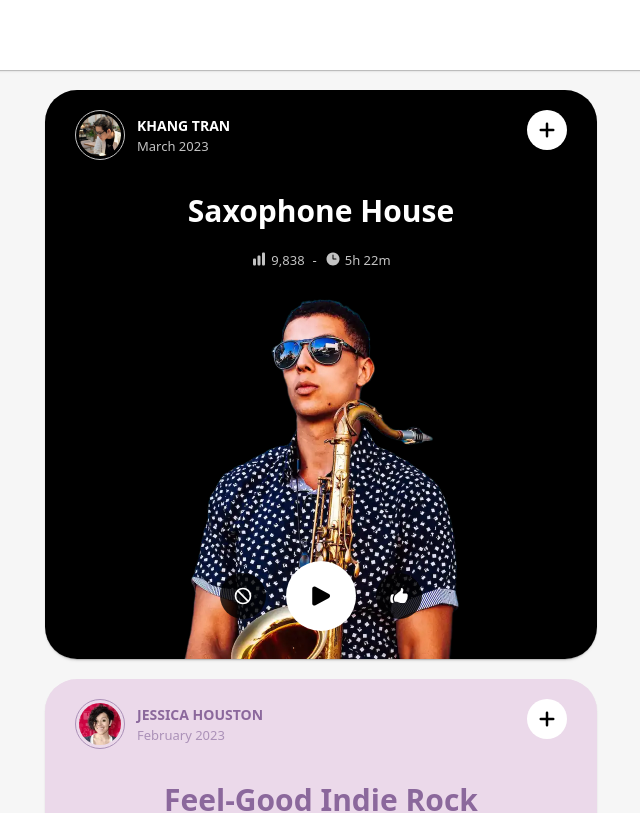
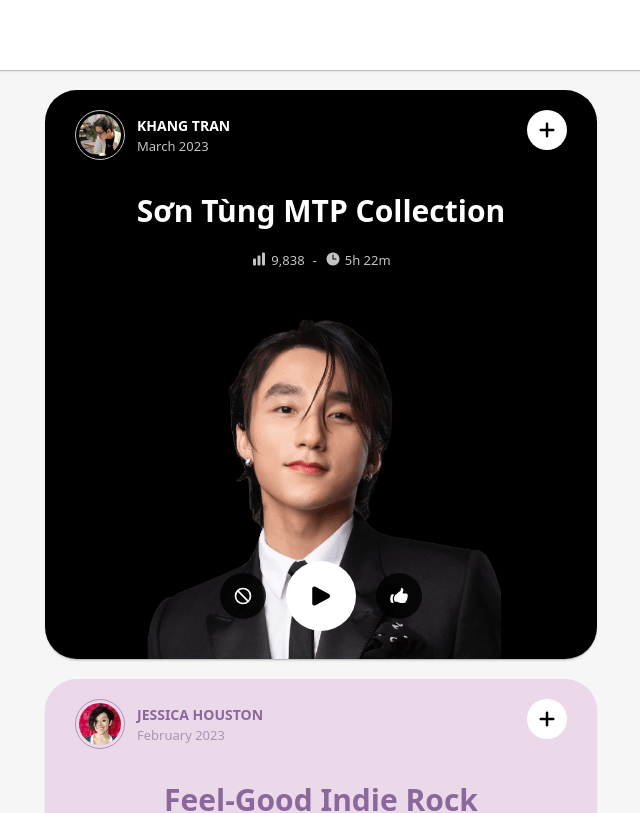
Before and after one commit to khangtrannn/angular-music-playlist, an Angular app: page / in a window 1280 px wide. Shown: the top 813 px of the page, without its empty margins (319-959 px from the left). Built offline with nearby package versions, Linux system fonts and the light colour scheme.

Commit message:
add son tung data

```diff
--- a/src/app/app.routes.ts
+++ b/src/app/app.routes.ts
@@ -4,5 +4,9 @@ export const routes: Routes = [
   {
     path: '',
     loadChildren: () => import('./features/playlists/playlists.routes'),
+  },
+  {
+    path: 'playlists/:id',
+    loadChildren: () => import('./features/playlist-details/playlist-details.routes'),
   }
 ];
--- a/src/app/data.ts
+++ b/src/app/data.ts
@@ -3,7 +3,8 @@ import { Playlist } from "./playlists.model";
 export const PLAYLISTS: Playlist[] = [
   {
     id: '1',
-    title: 'Saxophone House',
+    // title: 'Saxophone House',
+    title: 'Sơn Tùng MTP Collection',
     description:
       'Most popular Saxophone House playlist on Spotify since 2013 | Updated weekly | Good vibes only | Photo by Atikh Bana',
     user: {
@@ -18,10 +19,16 @@ export const PLAYLISTS: Playlist[] = [
     backgroundColor: 'black',
     textColor: 'white',
     secondaryTextColor: 'rgb(195, 195, 195)',
+    // media: {
+    //   type: 'image',
+    //   url: '/sax-player.webp',
+    //   width: '275',
+    //   height: '360',
+    // },
     media: {
       type: 'image',
-      url: '/sax-player.webp',
-      width: '275',
+      url: '/son-tung.png',
+      width: '360',
       height: '360',
     },
   },
--- /dev/null
+++ b/src/app/features/playlist-details/playlist-details.component.ts
@@ -0,0 +1,9 @@
+import { ChangeDetectionStrategy, Component } from "@angular/core";
+
+@Component({
+  selector: 'app-playlist-details',
+  template: `playlist details!`,
+  standalone: true,
+  changeDetection: ChangeDetectionStrategy.OnPush,
+})
+export class PlaylistDetailsComponent {}
--- /dev/null
+++ b/src/app/features/playlist-details/playlist-details.routes.ts
@@ -0,0 +1,8 @@
+import { Routes } from "@angular/router";
+
+export default <Routes>[
+  {
+    path: '',
+    loadComponent: async () => (await import('./playlist-details.component')).PlaylistDetailsComponent,
+  }
+]
--- a/src/app/features/playlists/ui/card/card.component.scss
+++ b/src/app/features/playlists/ui/card/card.component.scss
@@ -8,6 +8,7 @@
   justify-content: center;
   transition: all ease-in-out 0.25s;
   position: relative;
+  cursor: pointer;
 
   box-shadow: var(--shadow-elevation-low);
 }
```
Also changed, not shown: public/son-tung.png (added).
